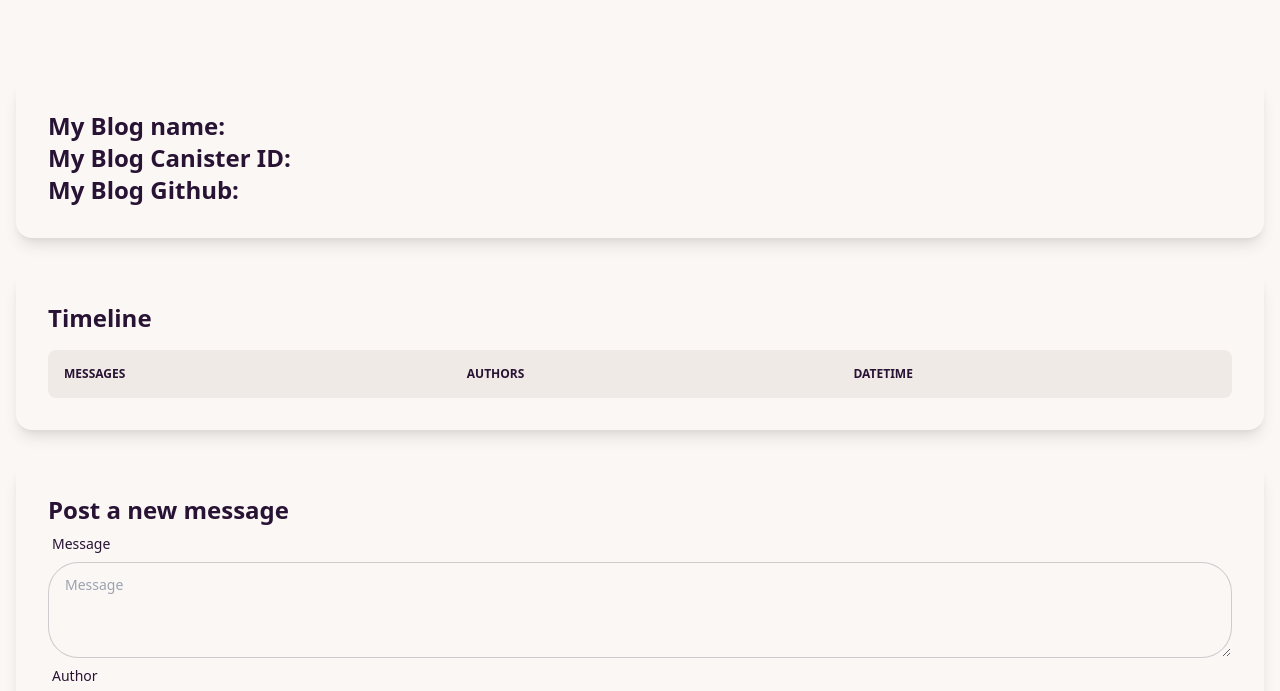
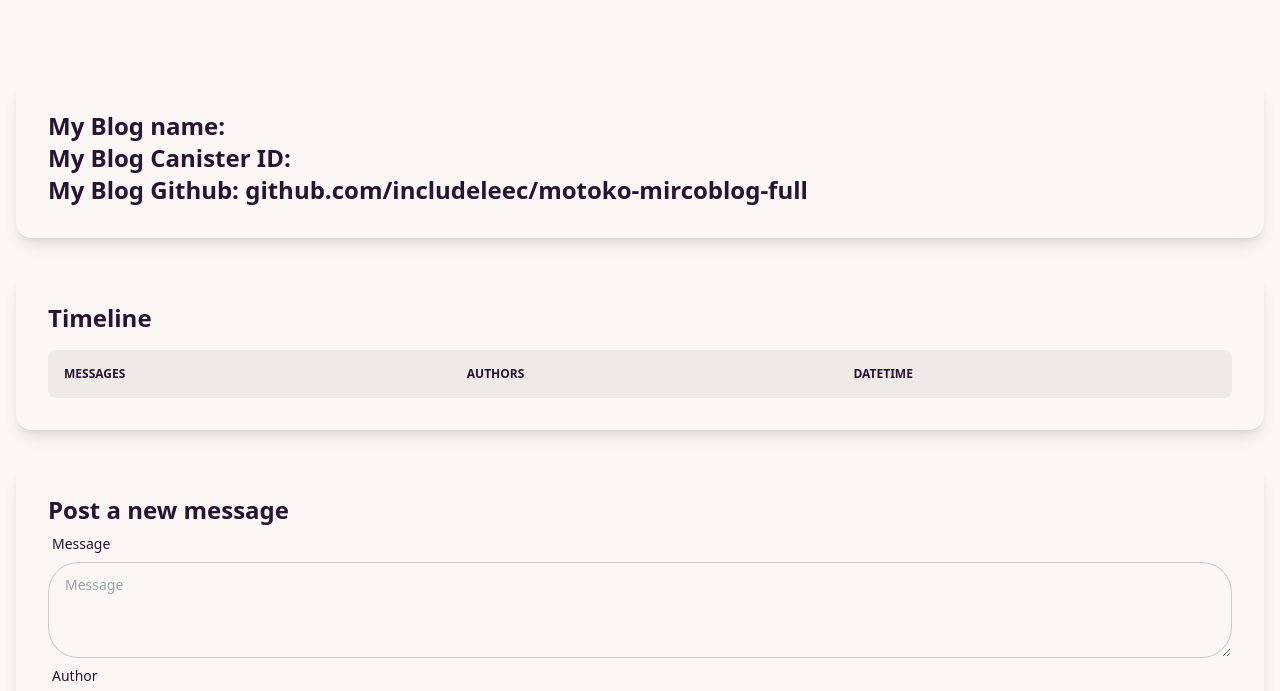
Before and after one commit to includeleec/motoko-mircoblog-full, a website: page src/microblog_full_assets/src/index.html in a window 1280 px wide. Shown: the part 66-757 px from the top of the page. Drawn offline with nearby package versions, Linux system fonts and the light colour scheme.

Commit message:
add demo url.

```diff
--- a/src/microblog_full_assets/src/index.html
+++ b/src/microblog_full_assets/src/index.html
@@ -38,7 +38,7 @@
       <div class="card shadow-lg px-8 py-8 mb-8">
         <div class="text-2xl font-bold">My Blog name: <span id="my-blog-name"></span></div>
         <div class="text-2xl font-bold">My Blog Canister ID: <span id="my-blog-cid"></span></div>
-        <div class="text-2xl font-bold">My Blog Github: <a target="__blank" href="https://github.com/includeleec/motoko-mircoblog-full"></div>
+        <div class="text-2xl font-bold">My Blog Github: <a target="__blank" href="https://github.com/includeleec/motoko-mircoblog-full">github.com/includeleec/motoko-mircoblog-full</div>
       </div>
 
       <!-- timeline -->
```
Also changed, not shown: README.md.
